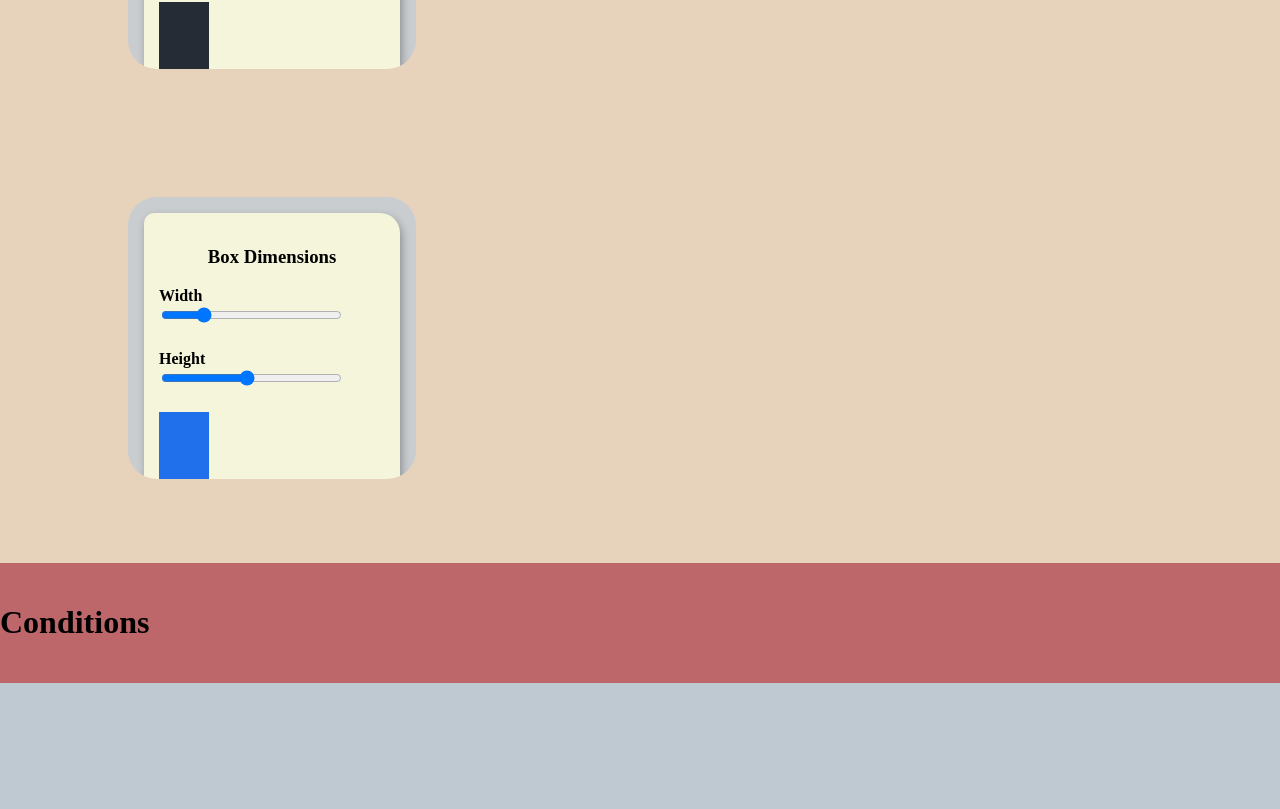
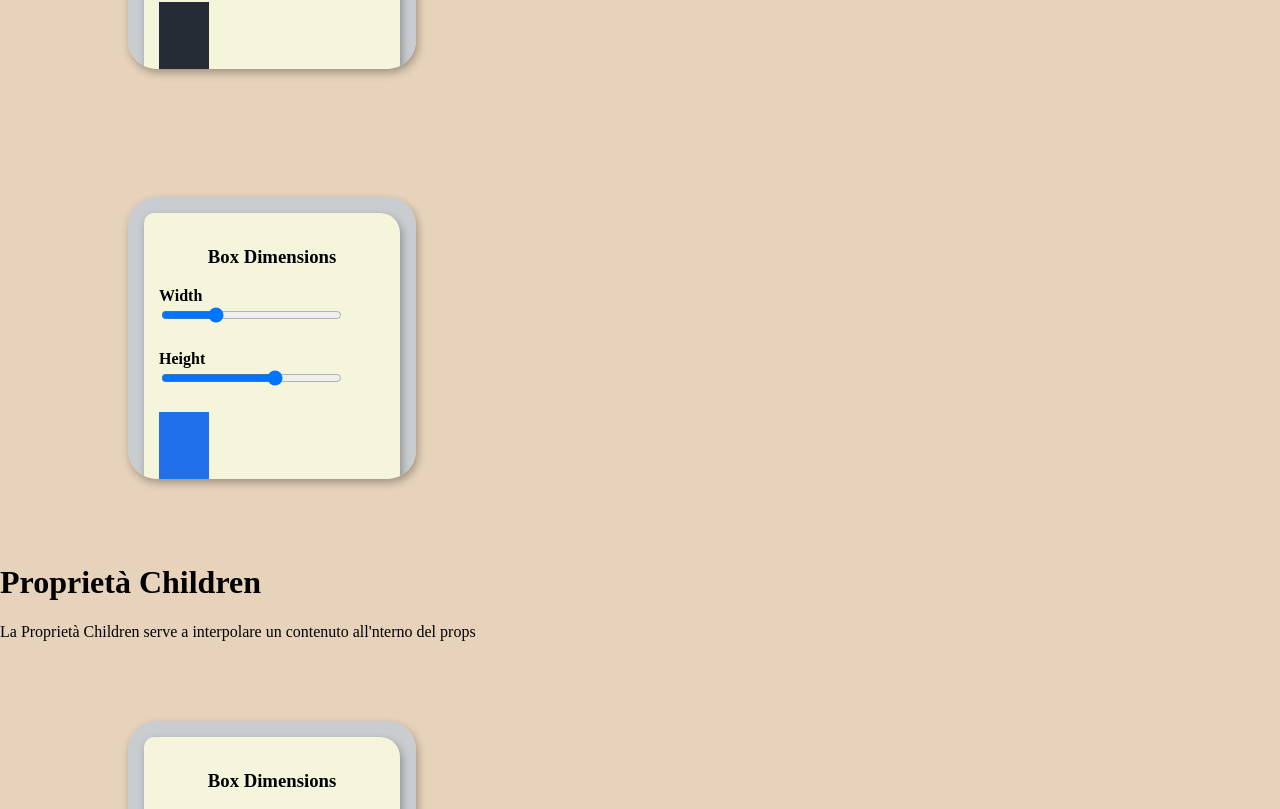
Before and after one commit to DylanBlanco/react-intro, a React (Vite) app: page / in a window 1280 px wide. Shown: the part 2771-3580 px from the top of the page. Before the commit the page ends 3454 px from the top, so only its background shows below. Built offline with nearby package versions, Linux system fonts and the light colour scheme.

Commit message:
props - Proprietà Children - style scrollbar

```diff
--- a/src/components/boxDimensions.jsx
+++ b/src/components/boxDimensions.jsx
@@ -1,7 +1,7 @@
 import { useState } from "react"
 
 // function BoxDimensions (props) {
-function BoxDimensions ({bgColor, width, height}) {
+function BoxDimensions ({bgColor, width, height, children}) {  //  Props + proprietà Children(serve per poter interpolare contenuto al props)
     // const [dimensions, setDimensions] = useState({
     //     w: 100,
     //     h: 100
@@ -36,6 +36,11 @@ function BoxDimensions ({bgColor, width, height}) {
 
     return(
         <div className="box-dimensions">
+            {/* Proprietà Children */}
+            <div>
+                {children}
+            </div>
+
             <div className="container">
                 <div className="cardJsx">
                     <div className="input-card">
@@ -47,7 +52,7 @@ function BoxDimensions ({bgColor, width, height}) {
                                 <input
                                     type="range"
                                     min={10}
-                                    max={200}
+                                    max={150}
                                     value={dimensions.w}
                                     onChange={changeWidth}
                                 />
@@ -57,7 +62,7 @@ function BoxDimensions ({bgColor, width, height}) {
                                 <input
                                     type="range"
                                     min={10}
-                                    max={200}
+                                    max={150}
                                     value={dimensions.h}
                                     onChange={changeHeight}
                                 />
--- a/src/components/input.jsx
+++ b/src/components/input.jsx
@@ -219,6 +219,14 @@ function Input() {
 
                 {/* Anche se richiamati, ogni component lavora a se */}
                 <BoxDimensions bgColor='#206FEB' width={50} height={100} />
+
+                {/* Proprietà Children */}
+                <BoxDimensions bgColor='#217121' width={50} height={100}>
+                    <h1>Proprietà Children</h1>
+                    <div>
+                        <p>La Proprietà Children serve a interpolare un contenuto all'nterno del props</p>
+                    </div>
+                </BoxDimensions>
             </div>
         </>
     )
--- a/src/css/style.css
+++ b/src/css/style.css
@@ -39,6 +39,9 @@ body {
     height: 250px;
     box-shadow: 20px;
     overflow-y: auto;
+    box-shadow: 2px 4px 8px rgba(0, 0, 0, 0.3);
+    /* scrollbar-width: thin;
+    scrollbar-color: #b46e6e rgba(199, 181, 212, 0); */
 }
 
 .cardJsx h3 {
@@ -58,3 +61,16 @@ ul {
     display: flex;
     justify-content: space-between;
 }
+
+.cardJsx::-webkit-scrollbar {
+width: 5px;
+}
+
+.cardJsx::-webkit-scrollbar-track {
+background: #f1f1f100;
+}
+
+.cardJsx::-webkit-scrollbar-thumb {
+background-color: #DADADA;
+border-radius: 20px;
+}
```
